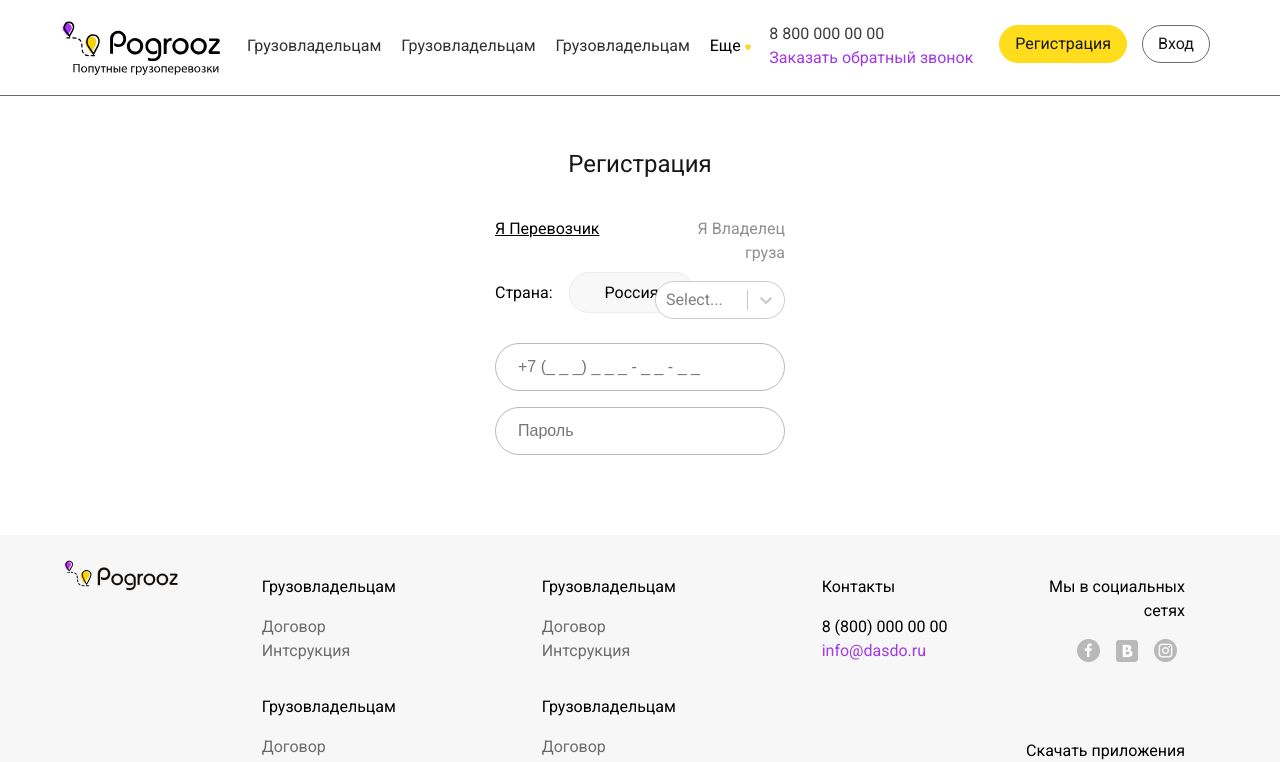
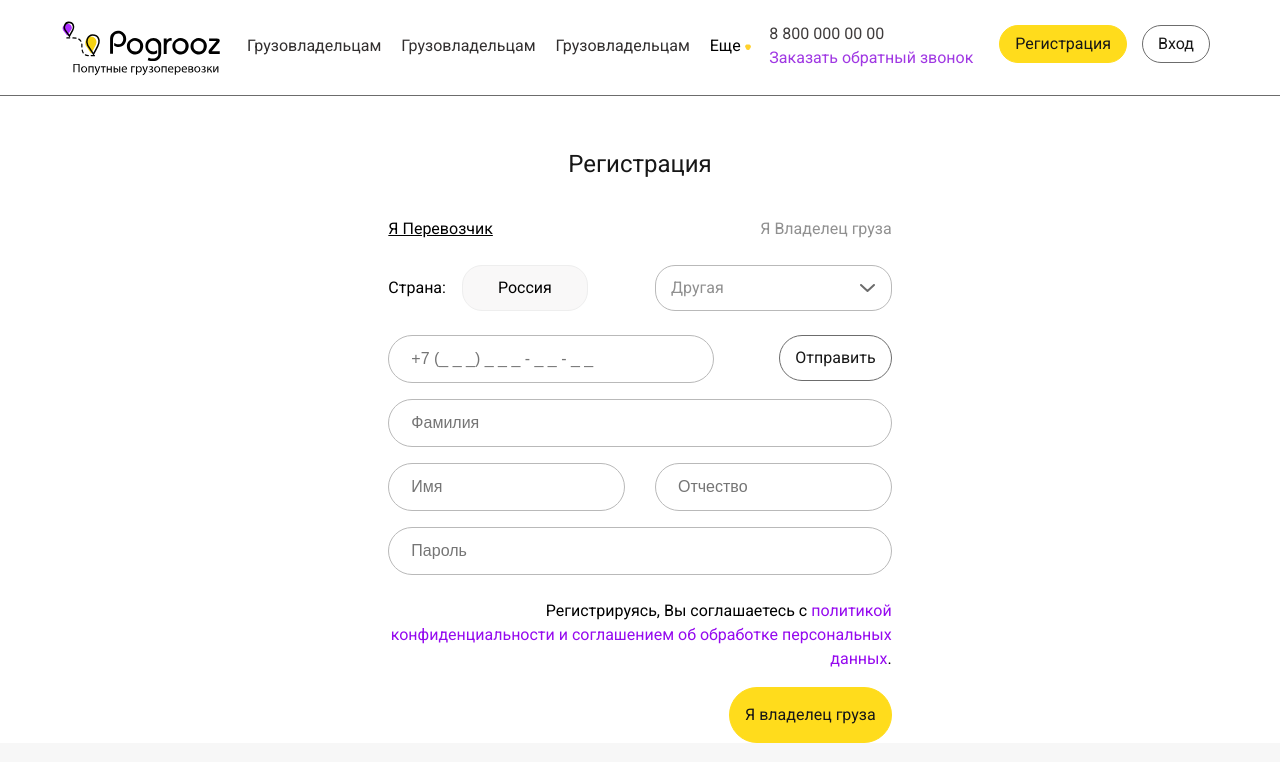
Before and after one commit to AegisEg/Pogrooz, a React (Create React App) app in the folder client/: page /register in a window 1280 px wide. Shown: the top 762 px of the page. Built offline with nearby package versions, Linux system fonts and the light colour scheme.

Commit message:
registrztion_end

```diff
--- a/client/src/App.css
+++ b/client/src/App.css
@@ -278,9 +278,9 @@ header~div {
     position: relative;
     z-index: 1;
 }
-.register span:after
+.register>span:after
 {
-    content: "";
+    /* content: ""; */
     padding: 19px 24px;
     z-index: -1;
     height: unset;
@@ -294,14 +294,15 @@ header~div {
     -ms-transform: translate(9px, 0px) skew(-15deg, 0deg);
     transform: translate(9px, 0px) skew(-15deg, 0deg);
 }
+
 .login span
 {
     position: relative;
     z-index: 1;
 }
-.login span:after
+.login>span:after
 {
-    content: "";
+    /* content: ""; */
     padding: 18px 24px;
     z-index: -1;
     left: -13px;
@@ -795,6 +796,14 @@ a.mail
 }
 .select>div
 {
-    border-radius: 20px;
+    /* border-radius: 20px; */
+}
+.select>div>div:first-child
+{
+    padding: 6px 15px;
+}
+a.href
+{
+    color:#9509EF;
 }
 /* Register end */
--- a/client/src/Elements/Button.js
+++ b/client/src/Elements/Button.js
@@ -4,7 +4,7 @@ import React from 'react'
 class Button extends React.Component {
     render() {
         return (
-            <span className={`button-${this.props.type}`} style={{
+            <span className={`button-${this.props.type} ${this.props.className?this.props.className:""}`} style={{
                 padding: `${this.props.paddingVertical?this.props.paddingVertical:'10px'} ${this.props.paddingHorizontal ? this.props.paddingHorizontal : '15px'}`,
                 margin: this.props.margin ? this.props.margin : '',
                 fontSize: this.props.fontSize ? this.props.fontSize : ''}}>
--- a/client/src/MainElements/Questions.js
+++ b/client/src/MainElements/Questions.js
@@ -37,7 +37,7 @@ class Questions extends React.Component {
                                     <p className="child-question-title">{question.title}</p>
                                     <p className="child-question-text">Попутные грузоперевозки с PoGrooz – это шаг в будущее удобных грузоперевозок.</p>
                                     <div className="child-preview-img">
-                                        <img src={sliderPreviewImg} />
+                                        <img src={sliderPreviewImg}  alt="sliderPreviewImg"/>
                                     </div>
                                 </div>
                             </div>
@@ -91,7 +91,7 @@ class SliderQuestions extends React.Component {
                             this.checkButtons(offsetWidthValue, scrollWidthValue);
                         }}
                     >
-                        {this.state.prevDisable ? <img src={prevQuest} /> : <img src={prevQuestEnable} />}
+                        {this.state.prevDisable ? <img src={prevQuest} alt="prevQuest" /> : <img src={prevQuestEnable} alt="prevQuestEnable"/>}
                     </div>
 
                     <div
@@ -102,7 +102,7 @@ class SliderQuestions extends React.Component {
                             this.checkButtons(offsetWidthValue, scrollWidthValue);
                         }}
                     >
-                        {this.state.nextDisable ? <img src={nextQuest} /> : <img src={nextQuestEnable} />}
+                        {this.state.nextDisable ? <img src={nextQuest} alt="nextQuest" /> : <img src={nextQuestEnable} alt="nextQuestEnable"/>}
                     </div>
                 </div>}
 
--- a/client/src/Pages/Login.js
+++ b/client/src/Pages/Login.js
@@ -11,7 +11,7 @@ class Login extends React.Component {
         return (
             <div className="login-page">
                 <h1 className="login-title">Вход</h1>
-                <div className="login-form col-12 col-sm-9 col-md-6 col-lg-4 col-xl-3 mx-auto">
+                <div className="login-form col-12 col-sm-9 col-md-6 col-lg-6 col-xl-5 mx-auto">
                     <Input type="text" className="my-2" placeholder="+7 (_ _ _) _ _ _ - _ _ - _ _"/>
                     <Input type="text" className="my-2" placeholder="Пароль"/>
                     <div className="row mx-0 bottom pb-3">
@@ -21,7 +21,7 @@ class Login extends React.Component {
                             </span>
                             <div className="ml-3">
                                 <span>Запомнить меня</span>
-                                <span className="d-block mt-2"><a href="">Забыли пароль</a></span>
+                                <span className="d-block mt-2"><a href="/">Забыли пароль</a></span>
                             </div>
                         </div>
                         <div className="col-12 col-sm-6 text-center text-sm-right mt-2">
--- a/client/src/Pages/Main.js
+++ b/client/src/Pages/Main.js
@@ -84,7 +84,7 @@ class Main extends React.Component {
                 <div className="main-cities">
                     <h3>Мы работаем по всей России</h3>
 
-                    <img className="main-cities-background" src={ImgMainCities} />
+                    <img className="main-cities-background" src={ImgMainCities} alt="ImgMainCities" />
 
                     <Cities />
                 </div>
--- a/client/src/Pages/Register.js
+++ b/client/src/Pages/Register.js
@@ -1,54 +1,133 @@
 // App
-import React from 'react'
-import Input from '../Elements/Input'
-import Select from 'react-select';
+import React from "react";
+import Input from "../Elements/Input";
+import Select, { components } from "react-select";
+//SVG
+import svgIcon from "../img/icon_angle.svg";
+// Elements
+import Button from "../Elements/Button";
+// Router
+import { Link } from "react-router-dom";
 
 const options = [
-    { value: 'chocolate', label: 'Chocolate' },
-    { value: 'strawberry', label: 'Strawberry' },
-    { value: 'vanilla', label: 'Vanilla' },
+  { value: "01", label: "Америка" },
+  { value: "2", label: "Китай" },
+  { value: "3", label: "Австралия" },
 ];
 
+const DropdownIndicator = (props) => {
+  return (
+    <components.DropdownIndicator {...props}>
+      <img src={svgIcon} className="mr-2" alt="svgIcon" />
+    </components.DropdownIndicator>
+  );
+};
+const colourStyles = {
+  placeholder: (base) => {
+    return {
+      color: "#909090",
+    };
+  },
+  menu: (base) => ({
+    ...base,
+    zIndex: 9999,
+  }),
+  control: (base) => ({
+    ...base,
+    borderColor: "#B9B9B9",
+    boxShadow: "0 0 0 0px #B9B9B9",
+    "&:hover": {
+      borderColor: "#FFDC1C",
+      boxShadow: "0 0 0 1px #FFDC1C",
+    },
+  }),
+};
 class Register extends React.Component {
   state = {
     role: 0,
-        selectedOption: null,
-    }
-    handleChange = selectedOption => {
-        this.setState(
-          { selectedOption },
-          () => console.log(`Option selected:`, this.state.selectedOption)
-        );
   };
   render() {
     return (
       <div className="register-page">
         <h1 className="register-title">Регистрация</h1>
-                <div className="register-form col-12 col-sm-9 col-md-6 col-lg-4 col-xl-3 mx-auto">
+        <div className="register-form col-12 col-sm-9 col-md-6 col-lg-6 col-xl-5 mx-auto">
           <div className="row tabs ">
-                        <div className={`tab col-6 ${!this.state.role?'active':''}`} onClick={()=>{this.setState({role:0})}}>Я Перевозчик</div>
-                        <div className={`tab col-6 text-right ${this.state.role?'active':''}`} onClick={()=>{this.setState({role:1})}}>Я Владелец груза</div>
+            <div
+              className={`tab col-6 ${!this.state.role ? "active" : ""}`}
+              onClick={() => {
+                this.setState({ role: 0 });
+              }}
+            >
+              Я Перевозчик
+            </div>
+            <div
+              className={`tab col-6 text-right ${
+                this.state.role ? "active" : ""
+              }`}
+              onClick={() => {
+                this.setState({ role: 1 });
+              }}
+            >
+              Я Владелец груза
+            </div>
           </div>
           <div className="row my-3">
-                        <div className="col-6">
+            <div className="col-12 col-sm-6 mt-2 d-flex align-items-center">
               Страна:
               <span className="simple_select_city ml-3">Россия</span>
             </div>
-                        <div className="col-6">
+            <div className="col-12 mt-2 col-sm-6">
               <Select
-                            value={this.state.selectedOption}
+                theme={{ borderRadius: 20 }}
+                components={{
+                  IndicatorSeparator: () => null,
+                  DropdownIndicator,
+                }}
                 className="select"
-                            onChange={this.handleChange}
+                placeholder={"Другая"}
+                styles={colourStyles}
                 options={options}
               />
             </div>
           </div>
-                    <Input type="text" className="my-2" placeholder="+7 (_ _ _) _ _ _ - _ _ - _ _" />
-                    <Input type="text" className="my-2" placeholder="Пароль" />
+          <div className="row">
+            <div className="col-12 col-sm-8">
+              <Input
+                type="text"
+                className="my-2"
+                placeholder="+7 (_ _ _) _ _ _ - _ _ - _ _"
+              />
+            </div>
+            <div className="col-12 col-sm-4 align-item-center text-center text-sm-right">
+              <Button type="empty" className="mt-2">
+                Отправить
+              </Button>
             </div>
           </div>
-        )
+          <Input type="text" className="my-2" placeholder="Фамилия" />
+          <div className="row">
+            <div className="col-12 col-sm-6">
+              <Input type="text" className="my-2" placeholder="Имя" />
+            </div>
+            <div className="col-12 col-sm-6">
+              <Input type="text" className="my-2" placeholder="Отчество" />
+            </div>
+          </div>
+          <Input type="text" className="my-2" placeholder="Пароль" />
+          <p className="text-right">
+            Регистрируясь, Вы соглашаетесь с&nbsp;
+            <Link to="/" className="href">
+              политикой конфиденциальности и соглашением об обработке
+              персональных данных
+            </Link>.
+          </p>
+          <div className="text-right">
+          <Button type="fill" margin={"0 0 0 auto"} paddingVertical={"15px"}>Я владелец груза</Button>
+          </div>
+        </div>
+      </div>
+    );
   }
 }
 
-export default Register
+export default Register;
--- a/client/src/Partials/Header.js
+++ b/client/src/Partials/Header.js
@@ -40,7 +40,7 @@ class Header extends React.Component {
                         </div>
                     </div>
                     <div className="toogle-burger">
-                        <img src={burger}/>
+                        <img src={burger} alt="burger"/>
                     </div>
                 </div>
             </header>
--- a/client/src/Partials/MenuNav.js
+++ b/client/src/Partials/MenuNav.js
@@ -54,7 +54,7 @@ class MenuNav extends React.Component {
     onResizeItem(itemWidth, id) {
         let menu = this.state.menu
         for (let i = 0; i < menu.length; i++) {
-            if(menu[i].id==id)
+            if(menu[i].id===id)
             {
                 menu[i].width =itemWidth
                 break
```
Also changed, not shown: client/src/Catalog/Article.js (+0 -8 lines), client/src/img/icon_angle.svg (added). Lines whose indentation alone changed are shown as unchanged.
